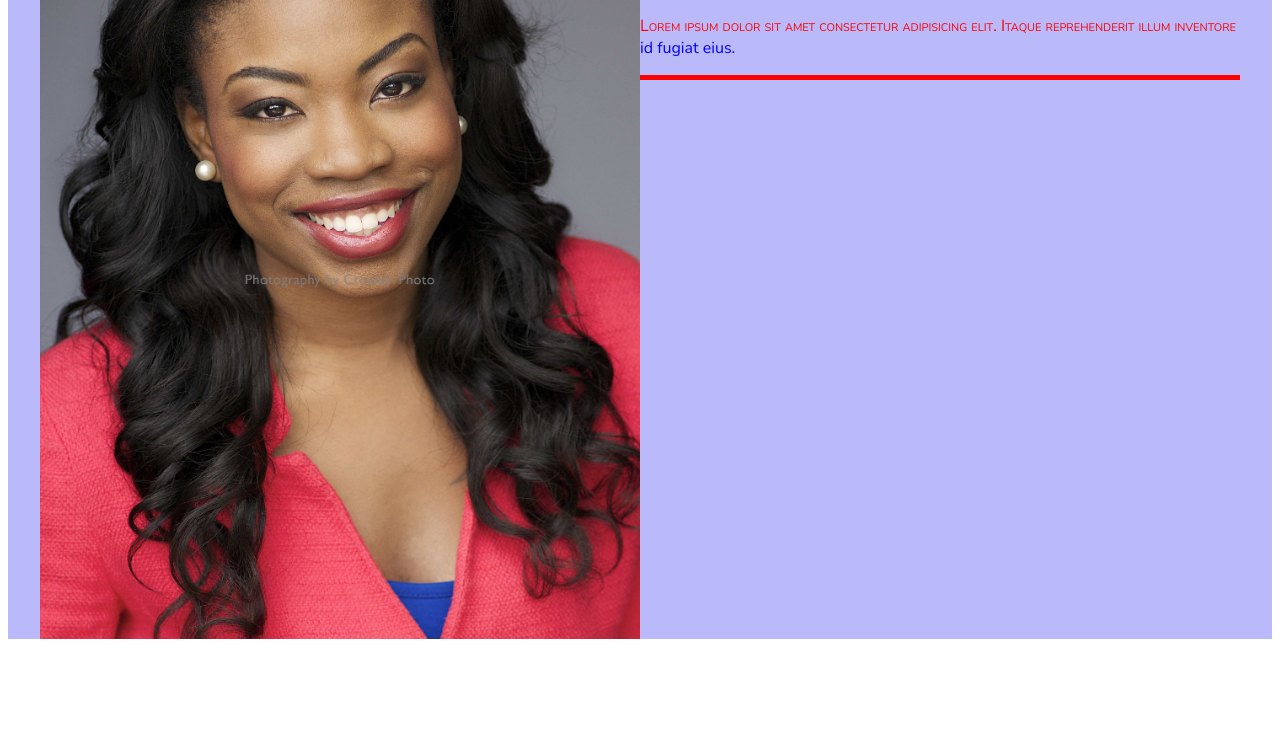
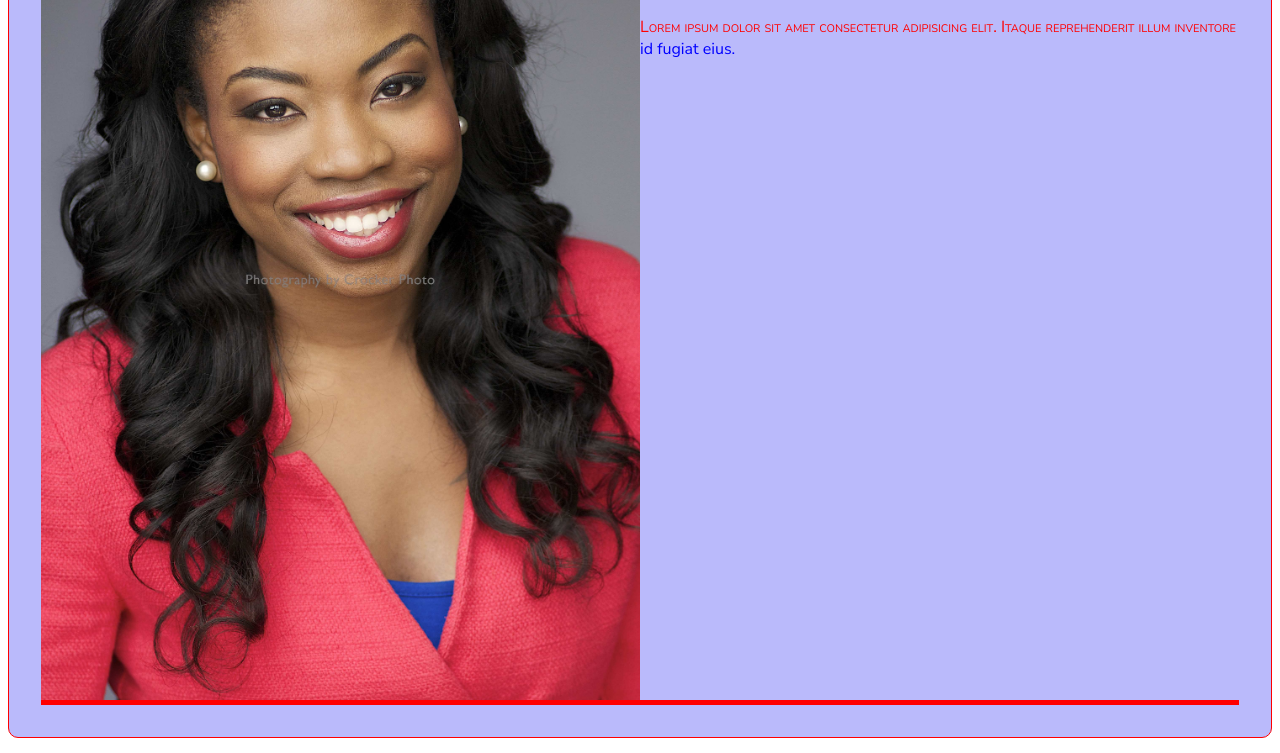
Before and after one commit to Sesughter01/vthQ123, a plain HTML site: page index.html in a window 1280 px wide. Shown: the part 378-1131 px from the top of the page. Drawn offline with Linux system fonts and the light colour scheme.

Commit message:
make sure to clear left or right ,depending on your float directn

```diff
--- a/index.css
+++ b/index.css
@@ -20,11 +20,11 @@ section::after{
   display: block;
   /* width: 10px; */
    height: 5px;
-
+  clear: left;
 }
 section{
   height: 100%;
-  overflow: hidden;
+
 }
 section img{
   float:left;
@@ -138,6 +138,8 @@ a:hover{
     padding: 2em;
     border-radius: 10px;
     margin-block: 1rem;
+    overflow: auto;
+    border: 1px solid red;
   }
 
   .center{
```
